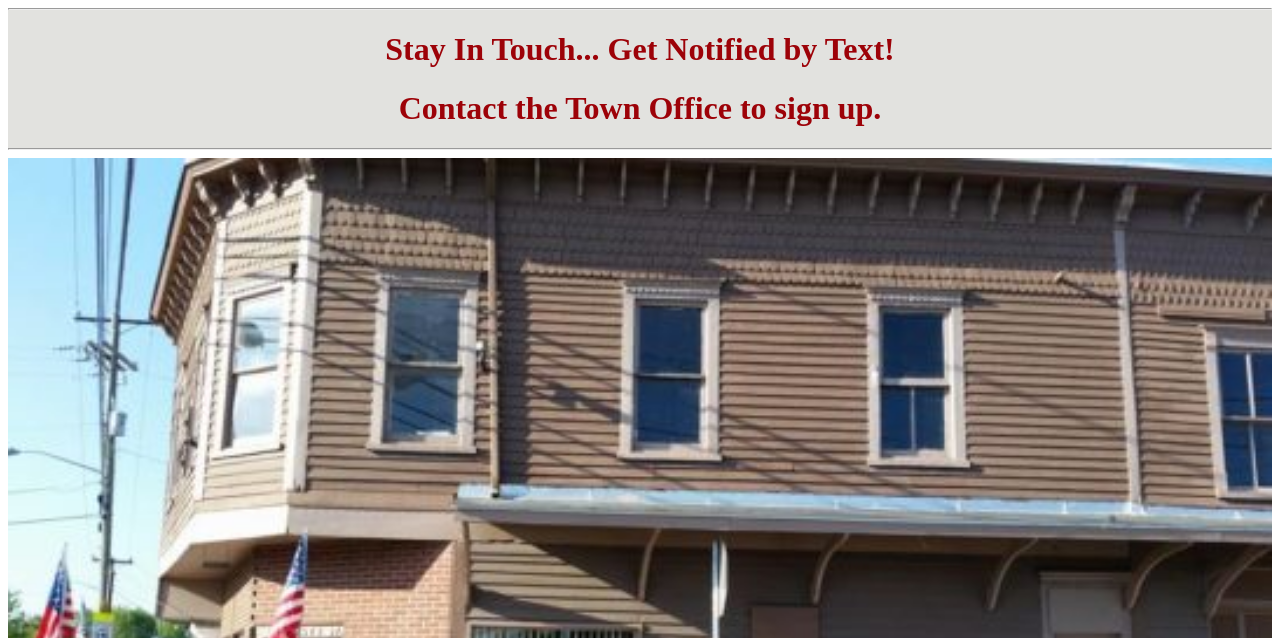
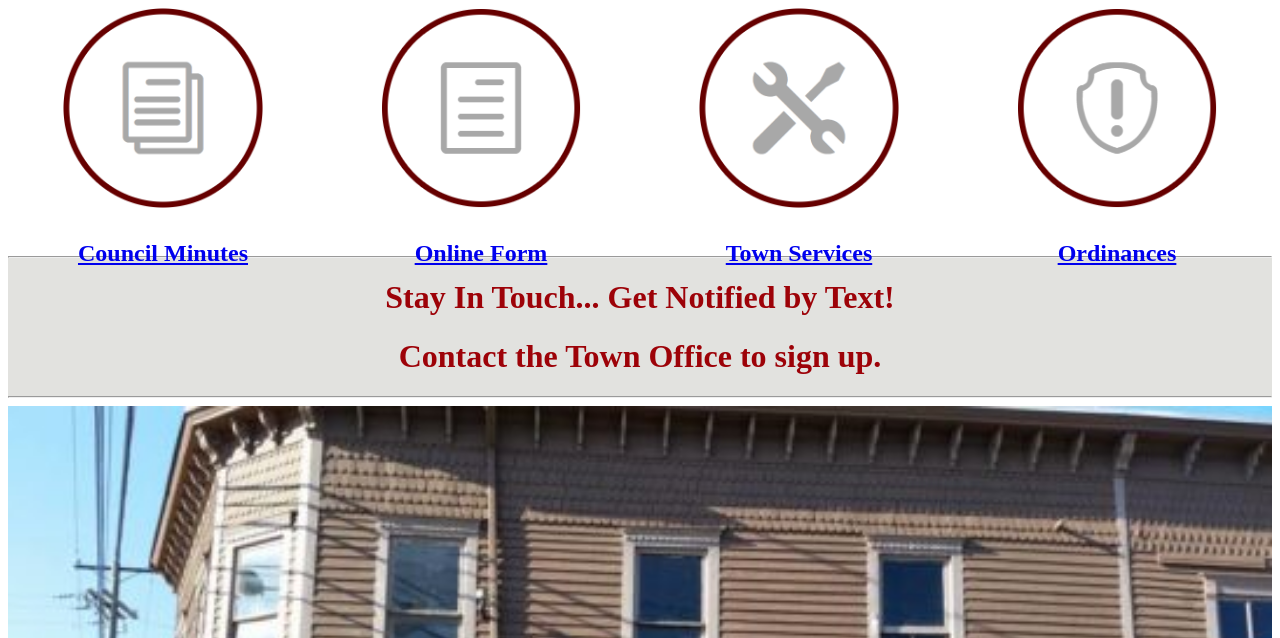
Before and after one commit to yuukikun002/yuukikun002.com, a PHP site: page /change.html in a window 1280 px wide. Shown: the top 638 px of the page. Run offline with PHP 8.4, Linux system fonts and the light colour scheme.

Commit message:
update change

```diff
--- a/Styles/change.css
+++ b/Styles/change.css
@@ -2,3 +2,49 @@
 	background-color: #e2e2df;
 	color: #9d0208;
 }
+
+.grid{
+  display: grid;
+
+  grid-template-areas:
+  "five six seven eight"
+  "one two three four";
+
+  grid-template-columns: 1fr 1fr 1fr 1fr;
+  grid-template-rows: 1fr 1fr;
+  grid-row-gap: .5em;
+  grid-column-gap: .5em;
+
+  height: 30vh;
+  margin: 0px;
+
+}
+
+.one{
+  text-align: center;
+}
+
+.two{
+  text-align: center;
+}
+.three{
+  text-align: center;
+}
+.four{
+  text-align: center;
+}
+.five{
+  text-align: center;
+}
+.six{
+  text-align: center;
+}
+.seven{
+  text-align: center;
+}
+.eight{
+  text-align: center;
+}
+footer{
+	top:10000px;
+}
--- a/change.html
+++ b/change.html
@@ -7,19 +7,34 @@
 		<title>Duy Le</title>
 		<link rel='stylesheet' href='Styles\change.css'/>
 
+
 	</head>
 
 	<body>
+        <div class="grid">
+            <div class="five"><a href="councilMinutes.html"><img src="Photos\councilMinutes.png" width="200"></img></a></div>
+            <div class="six"><a href="onlineForm.html"><img src="Photos\onlineForms.png" width="200"></img></a></div>
+            <div class="seven"><a href="townServices.html"><img src="Photos\townServices.png" width="200"></img></a></div>
+            <div class="eight"><a href="ordinances.html"><img src="Photos\ordinances.png" width="200"></img></a></div>
+
+            <h2><div class="one"><a href="councilMinutes.html"> Council Minutes</a></div></h2>
+            <h2><div class="two"><a href="onlineForm.html"> Online Form</a></div></h2>
+            <h2><div class="three"><a href="townServices.html"> Town Services</a></div></h2>
+            <h2><div class="four"><a href="ordinances.html"> Ordinances</a></div></h2>
+
+        </div>
 
 
+	</body>
 
+    <footer>
         <div class="textBox">
             <hr>
             <center><h1>Stay In Touch... Get Notified by Text!</h1></center>
             <center><h1>Contact the Town Office to sign up.</h1></center>
             <hr>
         </div>
-	</body>
+    </footer>
 
 
 <style>
```
Also changed, not shown: Photos/Ordinances.png (added), Photos/councilMinutes.png (added), Photos/onlineForms.png (added), Photos/townServices.png (added).
